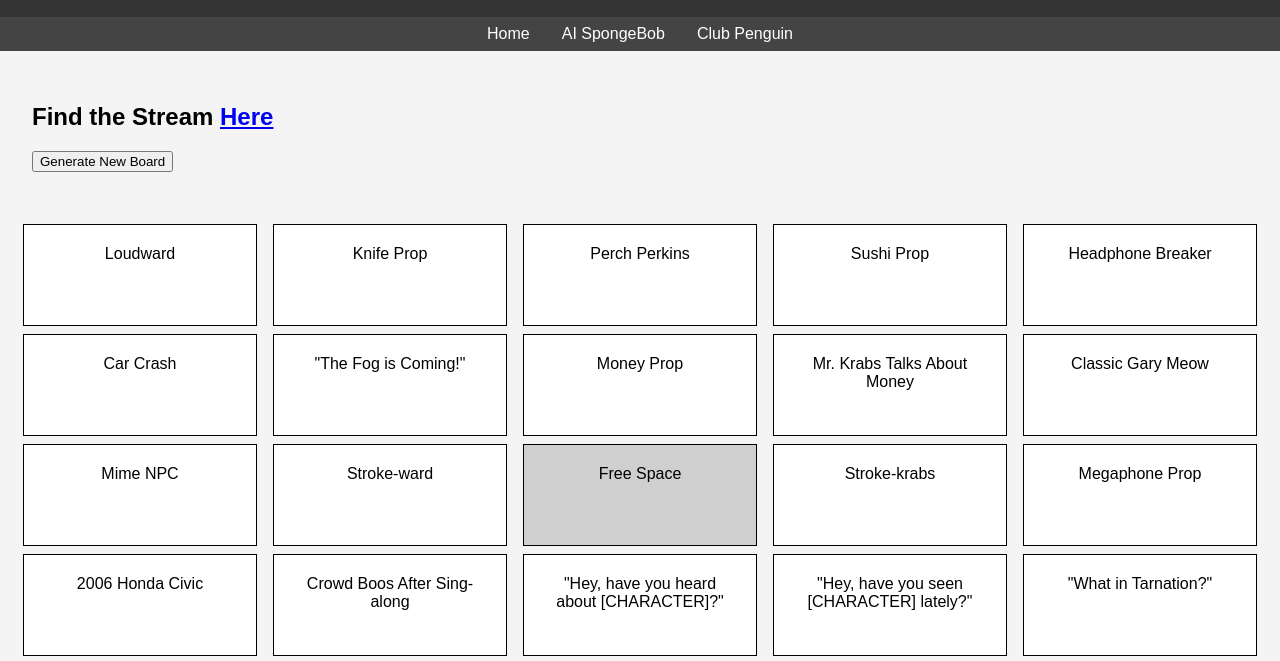
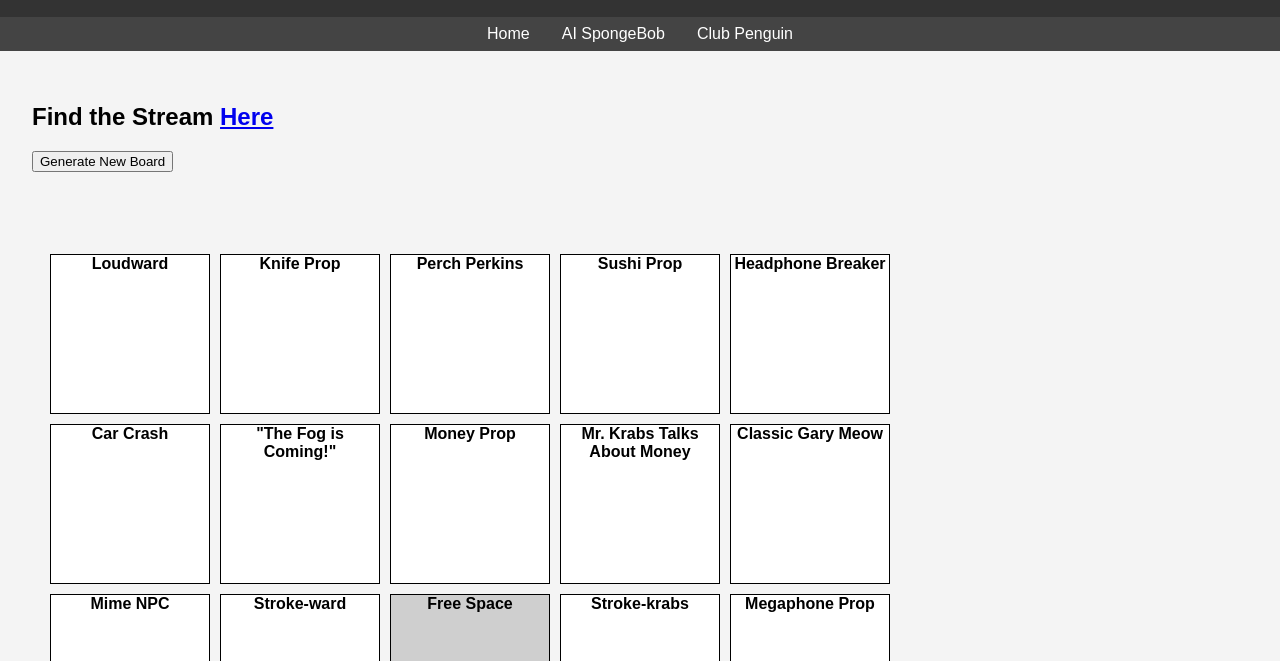
Before and after one commit to cwhitti/playpark.world, a plain HTML site: page ai_sponge/bingo.html in a window 1280 px wide. Shown: the part 95-756 px from the top of the page. Drawn offline with Linux system fonts and the light colour scheme.

Commit message:
changed bingo sizes and added img

```diff
--- a/styles/styles.css
+++ b/styles/styles.css
@@ -41,26 +41,25 @@ footer {
 }
 
 .bingo-board {
+   --myWidth:10rem;
   display: grid;
   grid-template-columns: repeat(5, 1fr);
-  grid-auto-rows: 100px; /* Adjust to your desired height */
   gap: 10px;
-  margin: 20px;
+  margin: 50px;
+  width: calc( (var(--myWidth)) * 5);
+  /* height: calc( (var(--myWidth)) * 5); */
 }
 
 .bingo-cell {
   border: 1px solid #000;
-  padding: 20px;
+  font-weight: bold;
+  /* padding: 20px; */
   text-align: center;
   cursor: pointer;
   user-select: none;
-  width: 80%;
-  height: 60%;
-  min-width: 1fr;
-  align-items: center;
-  justify-content: center;
-  margin: 0 auto;
-
+  width: var(--myWidth);
+  height: var(--myWidth);
+  box-sizing: border-box; /* Include padding and border in the total width and height */
 }
 
 .bingo-cell p {
@@ -70,9 +69,14 @@ footer {
 .bingo-cell.unmarked {
   background-color: white;
 }
+.bingo-cell.marked::before{
+  content:"";
+  opacity:.5;
+  background-image: url(/images/PLAYPARK.png);
+
+}
 
 .bingo-cell.marked {
-  background-color: yellow;
 }
 
 .bingo-cell.won {
```
Also changed, not shown: images/PLAYPARK.png (added).
